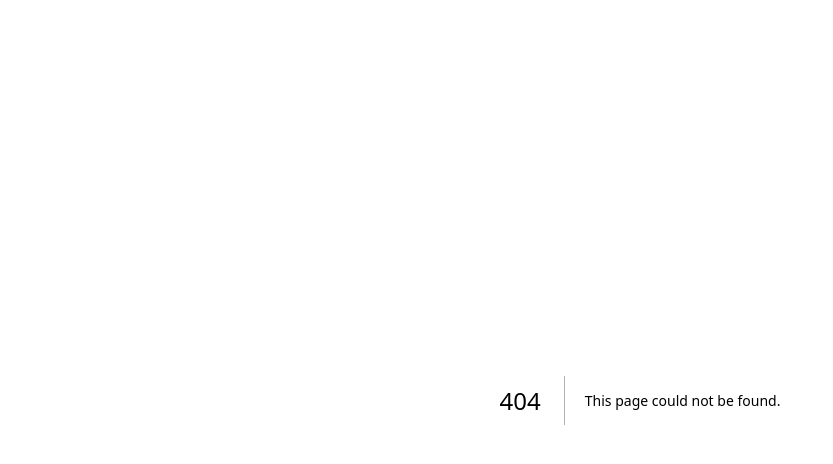
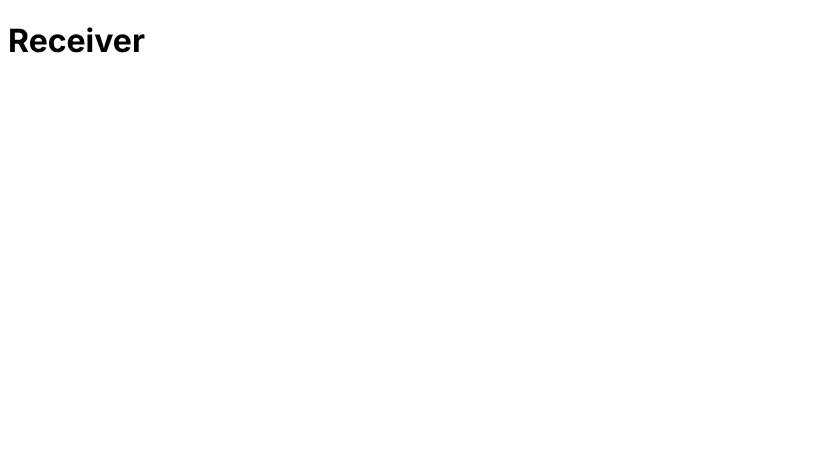
Before and after one commit to Praneeth003/file-transfer, a Next.js app: page /receiver in a window 1280 px wide. Before the commit this address had no page. Shown: the top 464 px of the page, without its empty margins (0-833 px from the left). Built offline with nearby package versions, Linux system fonts and the light colour scheme.

Commit message:
create sender and receiver routes

```diff
--- a/package.json
+++ b/package.json
@@ -10,8 +10,13 @@
     "lint": "next lint"
   },
   "dependencies": {
+    "@emotion/react": "^11.11.3",
+    "@emotion/styled": "^11.11.0",
+    "@mui/material": "^5.15.3",
     "express": "^4.18.2",
     "next": "14.0.4",
+    "nodemon": "^3.0.2",
+    "peer": "^1.0.2",
     "react": "^18",
     "react-dom": "^18",
     "simple-peer": "^9.11.1",
--- a/server.js
+++ b/server.js
@@ -0,0 +1,4 @@
+import express from 'express';
+
+const app = express();
+const PORT =  process.env.PORT || 4000;
--- a/src/app/globals.css
+++ b/src/app/globals.css
@@ -1,4 +1,4 @@
-:root {
+/* :root {
   --max-width: 1100px;
   --border-radius: 12px;
   --font-mono: ui-monospace, Menlo, Monaco, 'Cascadia Mono', 'Segoe UI Mono',
@@ -104,4 +104,4 @@ a {
   html {
     color-scheme: dark;
   }
-}
+} */
--- a/src/app/page.tsx
+++ b/src/app/page.tsx
@@ -1,3 +1,7 @@
+import React from 'react';
+import { useState } from 'react';
+import Sender from './sender/page';
+import Receiver from './receiver/page';
 
 const Page = () => {
   return (
--- /dev/null
+++ b/src/app/receiver/page.tsx
@@ -0,0 +1,12 @@
+import React from 'react';
+import { useState } from 'react';
+
+export default function Receiver() {
+    console.log('Peer2');
+    return (
+        <div>
+            <h1>Receiver</h1>
+
+        </div>
+    );
+}
--- /dev/null
+++ b/src/utils/peer.js
@@ -0,0 +1,6 @@
+import Peer from 'peer';
+
+// Create a PeerJS instance
+const peer = new Peer();
+
+export default peer;
```
Also changed, not shown: src/app/sender/page.tsx (added, +34 -0 lines), 1 other file (tests, documents, lock files or other folders).
